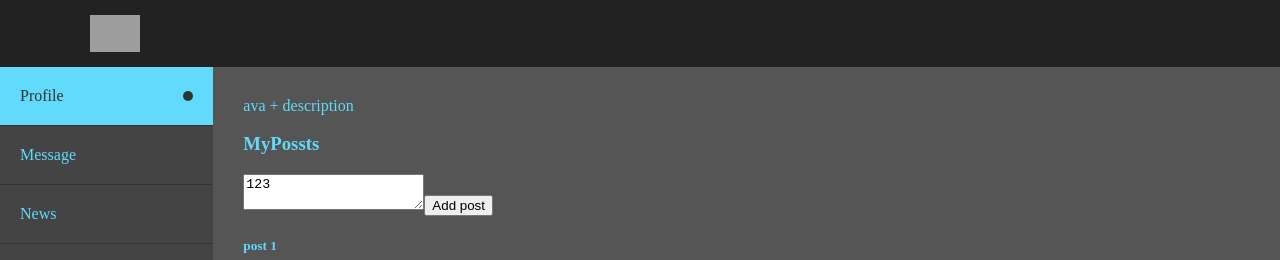
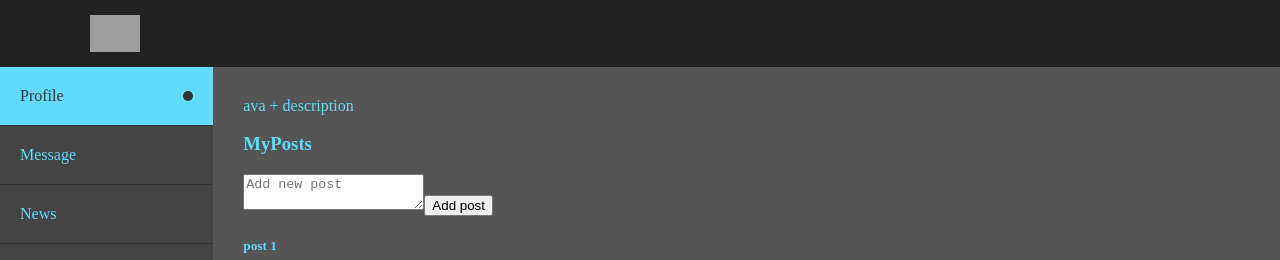
Before and after one commit to Roman-Kachura/react-way-of-samurai, a React (Create React App) app: page /profile in a window 1280 px wide. Shown: the top 260 px of the page. Built offline with nearby package versions, Linux system fonts and the light colour scheme; grey boxes are pictures that could not be loaded.

Commit message:
урок 41

```diff
--- a/src/App.tsx
+++ b/src/App.tsx
@@ -7,18 +7,15 @@ import Header from "./components/Header/Header";
 import Footer from "./components/Footer/Footer";
 import Navbar from "./components/Navbar/Navbar";
 
-type AppPropsType = {
-    state: {
-        posts: Array<object>,
-        messages: Array<object>,
-        dialogs:Array<object>
+type appPropsType = {
+    store:{
+        getState:any,
     }
-
-    addPost:any,
-    sendMessage:any
+        dispatch:any
 }
 
-function App(props:AppPropsType) {
+
+function App(props:appPropsType) {
   return (
     <div className='wrapper'>
       <BrowserRouter>
@@ -26,10 +23,10 @@ function App(props:AppPropsType) {
           <main>
               <Navbar/>
               <Route path='/dialogs'>
-                  <Dialogs dialogs={props.state.dialogs} messages={props.state.messages} sendMessage={props.sendMessage}/>
+                  <Dialogs dialogs={props.store.getState().DialogsPage.dialogs} messages={props.store.getState().DialogsPage.messages} dispatch={props.dispatch}/>
               </Route>
               <Route path='/profile'>
-                  <Profile posts={props.state.posts} addPost={props.addPost}/>
+                  <Profile posts={props.store.getState().ProfilePage.posts} dispatch={props.dispatch}/>
               </Route>
           </main>
           <Footer/>
--- /dev/null
+++ b/src/Redux/dialogs-reducer.tsx
@@ -0,0 +1,33 @@
+type stateType = {
+    messages:Array<any>,
+    dialogs:Array<any>,
+    updateNewMessageText:string
+}
+
+const dialogReducer = (state:stateType, action:any)=>{
+    switch (action.type){
+        case 'SEND-MESSAGE':
+            let newMessage = {
+                id:state.messages.length + 1,
+                message:state.updateNewMessageText
+            }
+
+            state.messages.push(newMessage);
+            state.updateNewMessageText = '';
+            return state;
+        case 'UPDATE-NEW-MESSAGE-TEXT':
+            state.updateNewMessageText = action.text;
+            return state;
+        default: return state;
+    }
+}
+
+export const sendMessageActionCreate = ()=>({type:'SEND-MESSAGE'});
+export const updateNewMessageTextActionCreate = (newText:any)=>{
+    return {
+        type:'UPDATE-NEW-MESSAGE-TEXT',
+        text:newText
+    }
+}
+
+export default dialogReducer;
--- /dev/null
+++ b/src/Redux/profile-reducer.tsx
@@ -0,0 +1,33 @@
+type stateType = {
+        posts:Array<any>,
+        updateNewPostText:string
+}
+
+const profileReducer = (state:stateType, action:any)=>{
+    switch (action.type){
+        case 'ADD-POST':
+            let newPost = {
+                id:state.posts.length + 1,
+                text:state.updateNewPostText,
+                likesCount:0
+            }
+
+            state.posts.push(newPost);
+            state.updateNewPostText = '';
+            return state;
+        case 'UPDATE-NEW-POST-TEXT':
+            state.updateNewPostText = action.text;
+            return state;
+        default: return  state;
+    }
+}
+
+export const addPostActionCreate = ()=> ({type:'ADD-POST'});
+export const updateNewPostTextActionCreate = (newText:any)=>{
+    return {
+        type:'UPDATE-NEW-POST-TEXT',
+        text:newText
+    }
+}
+
+export default profileReducer;
--- a/src/Redux/state.tsx
+++ /dev/null
@@ -1,51 +0,0 @@
-import {rerenderEntireTree} from "../render";
-
-let state = {
-    posts: [
-        { id: 1, text: "post 1", likesCount: 1 },
-        { id: 2, text: "post 2", likesCount: 2 },
-        { id: 3, text: "post 3", likesCount: 3 },
-        { id: 4, text: "post 4", likesCount: 4 },
-    ],
-
-    messages: [
-        { id: 1, message: "hey 1" },
-        { id: 2, message: "hey 2" },
-        { id: 3, message: "hey 3" },
-        { id: 4, message: "hey 4" },
-        { id: 5, message: "hey 5" },
-        { id: 6, message: "hey 6" },
-    ],
-
-    dialogs: [
-        { id: 1, name: "Sveta" },
-        { id: 2, name: "Andrey" },
-        { id: 3, name: "Dima" },
-        { id: 4, name: "Vitalya" },
-        { id: 5, name: "Roma" },
-        { id: 6, name: "Kolya" },
-    ],
-};
-
-export let addPost = (postText:string)=>{
-    let newPost = {
-        id:7,
-        text:postText,
-        likesCount:0
-    }
-
-    state.posts.push(newPost);
-    rerenderEntireTree(state);
-}
-
-export let sendMessage = (messageText: string)=>{
-    let newMessage = {
-        id:7,
-        message:messageText
-    }
-
-    state.messages.push(newMessage);
-    rerenderEntireTree(state);
-}
-
-export default state;
--- /dev/null
+++ b/src/Redux/store.tsx
@@ -0,0 +1,67 @@
+import profileReducer from "./profile-reducer";
+import dialogReducer from "./dialogs-reducer";
+
+type actionType = {
+    type:string,
+    text:string
+}
+
+
+let store = {
+    _state:{
+        ProfilePage:{
+            posts: [
+                { id: 1, text: "post 1", likesCount: 1 },
+                { id: 2, text: "post 2", likesCount: 2 },
+                { id: 3, text: "post 3", likesCount: 3 },
+                { id: 4, text: "post 4", likesCount: 4 },
+            ],
+
+            updateNewPostText:''
+        },
+
+        DialogsPage:{
+            messages: [
+                { id: 1, message: "hey 1" },
+                { id: 2, message: "hey 2" },
+                { id: 3, message: "hey 3" },
+                { id: 4, message: "hey 4" },
+                { id: 5, message: "hey 5" },
+                { id: 6, message: "hey 6" },
+            ],
+
+            dialogs: [
+                { id: 1, name: "Sveta" },
+                { id: 2, name: "Andrey" },
+                { id: 3, name: "Dima" },
+                { id: 4, name: "Vitalya" },
+                { id: 5, name: "Roma" },
+                { id: 6, name: "Kolya" },
+            ],
+
+            updateNewMessageText:''
+        }
+
+    },
+
+    getState(){
+        return this._state
+    },
+
+    _callsubscriber:(state:object)=>{
+        alert('State changed');
+    },
+
+
+    subscribe(observer: any){
+        this._callsubscriber = observer;
+    },
+
+    dispatch(action:actionType){
+        this._state.ProfilePage = profileReducer(this._state.ProfilePage,action);
+        this._state.DialogsPage = dialogReducer(this._state.DialogsPage,action);
+        this._callsubscriber(this._state);
+    }
+}
+
+export default store;
--- a/src/components/Dialogs/Dialogs.tsx
+++ b/src/components/Dialogs/Dialogs.tsx
@@ -2,11 +2,15 @@ import React from "react";
 import DialogsItem from "./DialogItem/DialogItem";
 import s from './Dialogs.module.css';
 import Message from "./Message/Message";
+import {
+    sendMessageActionCreate,
+    updateNewMessageTextActionCreate,
+} from "../../Redux/dialogs-reducer";
 
 type DialogsPropsType = {
     dialogs: Array<any>,
     messages: Array<any>,
-    sendMessage:any
+    dispatch:any
 }
 
 type DialogType = {
@@ -29,9 +33,13 @@ const Dialogs = (props:DialogsPropsType) => {
 
     let newMessageElement = React.createRef<HTMLTextAreaElement>();
 
+    let updateNewMessageText = ()=>{
+        let text = newMessageElement.current?.value;
+        props.dispatch(updateNewMessageTextActionCreate(text));
+    }
+
     let sendMessage = ()=>{
-        let text = newMessageElement.current?.value;
-        props.sendMessage(text);
+        props.dispatch(sendMessageActionCreate());
     }
 
     return (
@@ -40,7 +48,7 @@ const Dialogs = (props:DialogsPropsType) => {
 
             <article className={s.dialogs_messages}>
                 <div>{messagesElements}</div>
-                <textarea ref={newMessageElement}>123</textarea>
+                <textarea placeholder='New message' ref={newMessageElement} onChange={updateNewMessageText}/>
                 <button onClick={sendMessage}>send</button>
             </article>
         </section>
--- a/src/components/Profile/MyPosts/MyPosts.tsx
+++ b/src/components/Profile/MyPosts/MyPosts.tsx
@@ -1,10 +1,11 @@
 import React from "react";
 import s from "./MyPosts.module.css";
 import Post from "./Posts/Posts";
+import {addPostActionCreate, updateNewPostTextActionCreate} from "../../../Redux/profile-reducer";
 
 type MyPostsPropsType = {
     posts: Array<any>,
-    addPost:any
+    dispatch:any
 }
 
 type postElementType = {
@@ -21,14 +22,18 @@ const MyPosts = (props:MyPostsPropsType) => {
     let newPostElement = React.createRef<HTMLTextAreaElement>();
 
     let addPost = ()=>{
+        props.dispatch(addPostActionCreate());
+    }
+
+    let updateNewPostText = ()=>{
         let text = newPostElement.current?.value;
-        props.addPost(text);
+        props.dispatch(updateNewPostTextActionCreate(text));
     }
 
 
     return <div>
-        <h3>MyPossts</h3>
-        <textarea ref={newPostElement}>123</textarea>
+        <h3>MyPosts</h3>
+        <textarea placeholder='Add new post' ref={newPostElement} onChange={updateNewPostText}/>
         <button onClick={addPost}>Add post</button>
         <div>{postsElemets}</div>
     </div>;
--- a/src/components/Profile/Profile.tsx
+++ b/src/components/Profile/Profile.tsx
@@ -3,8 +3,8 @@ import MyPosts from "./MyPosts/MyPosts";
 import s from './Profile.module.css';
 
 type profilePropsType = {
-    posts: Array<any>,
-    addPost:any
+        dispatch:any,
+        posts: Array<any>,
 }
 
 const Profile = (props:profilePropsType) => {
@@ -13,7 +13,7 @@ const Profile = (props:profilePropsType) => {
             <div>
                 ava + description
             </div>
-            <MyPosts posts={props.posts} addPost={props.addPost}/>
+            <MyPosts posts={props.posts} dispatch={props.dispatch}/>
         </section>
     );
 };
--- a/src/index.tsx
+++ b/src/index.tsx
@@ -3,10 +3,17 @@ import ReactDOM from 'react-dom';
 import './index.css';
 import App from './App';
 import reportWebVitals from './reportWebVitals';
-import state from "./Redux/state";
-import {rerenderEntireTree} from "./render";
+import store from "./Redux/store";
 
+let rerenderEntireTree = ()=>{
+    ReactDOM.render(
+        <React.StrictMode>
+            <App store={store} dispatch={store.dispatch.bind(store)}/>
+        </React.StrictMode>,
+        document.getElementById('root')
+    );
+}
 
-console.log(state);
-rerenderEntireTree(state);
+rerenderEntireTree();
+store.subscribe(rerenderEntireTree);
 reportWebVitals();
--- a/src/render.tsx
+++ /dev/null
@@ -1,19 +0,0 @@
-import React from 'react';
-import ReactDOM from 'react-dom';
-import './index.css';
-import App from './App';
-import {addPost, sendMessage} from "./Redux/state";
-
-type rerenderEntireTreeType = {
-    messages: Array<object>,
-    posts:Array<object>,
-    dialogs:Array<object>
-}
-export let rerenderEntireTree = (props: rerenderEntireTreeType)=>{
-    ReactDOM.render(
-        <React.StrictMode>
-            <App state={props} addPost={addPost} sendMessage={sendMessage}/>
-        </React.StrictMode>,
-        document.getElementById('root')
-    );
-}
```
